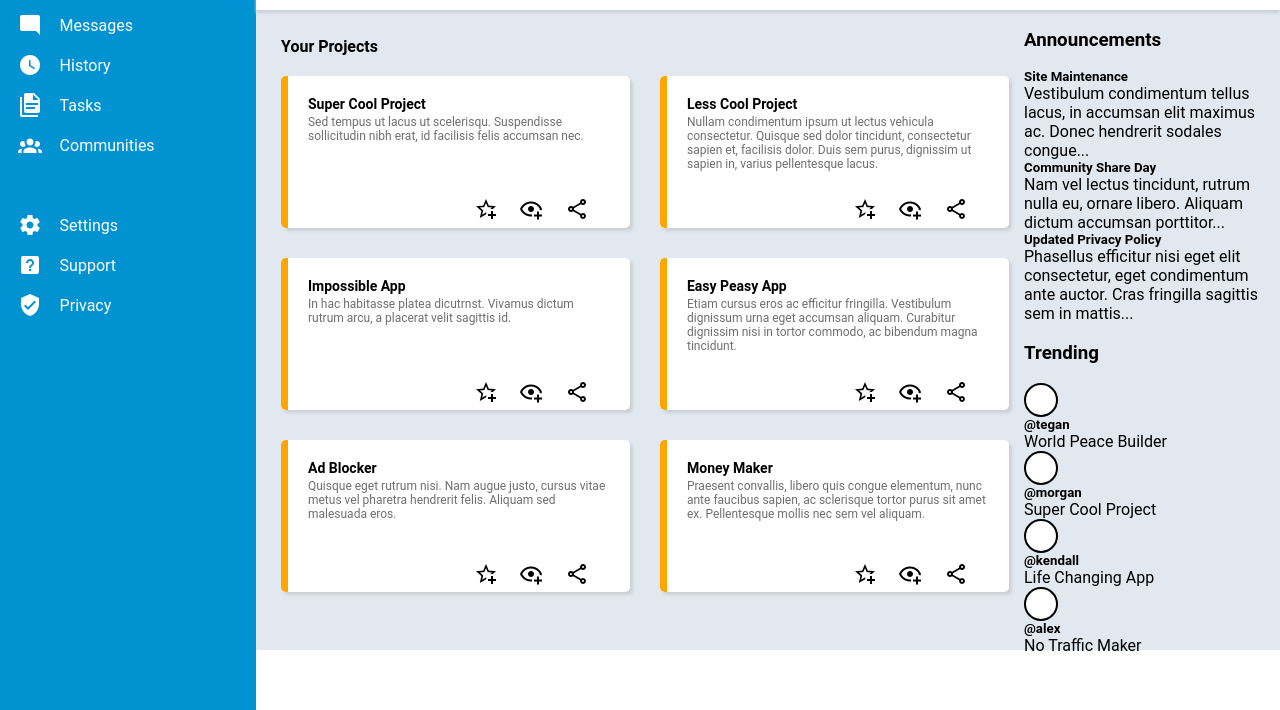
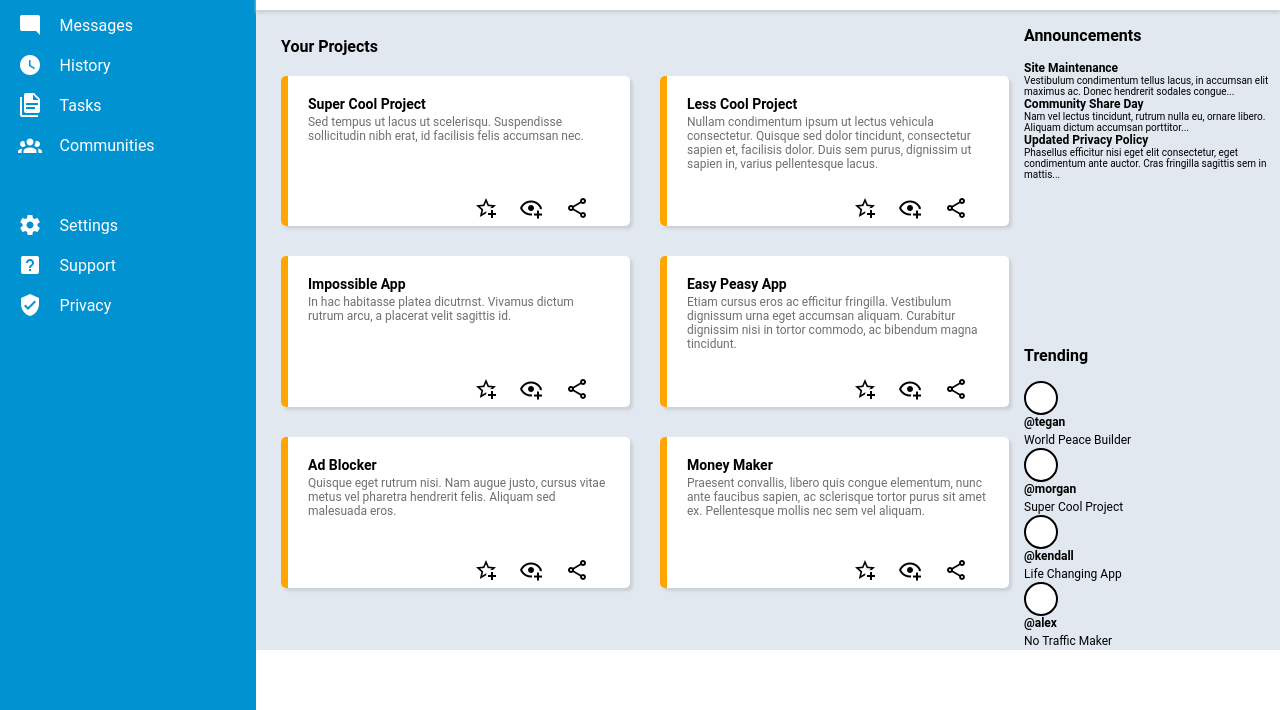
Before and after one commit to wazzupope/admin-dashboard, a plain HTML site: page index.html in a window 1280 px wide. Shown: the part 150-860 px from the top of the page. Drawn offline with Linux system fonts and the light colour scheme.

Commit message:
adjust font sizes for aside section

```diff
--- a/styles.css
+++ b/styles.css
@@ -7,10 +7,12 @@ body {
 
 .announcement-description {
  margin: auto;
+ font-size: 10px;
 }
 
 .announcement-header {
   margin: auto;
+  font-size: 12px;
 }
 
 .buttons {
@@ -72,10 +74,12 @@ body {
 
 .trending-description {
   margin: auto;
+  font-size: 12px;
 }
 
 .trending-header {
   margin: auto;
+  font-size: 12px;
 }
 
 .user-photo-large {
@@ -97,6 +101,15 @@ body {
 
 #actions {
   margin: 0px 30px;
+}
+
+#aside {
+  display: grid;
+  grid-template-rows: 50% 50%;
+}
+
+#announcement-title {
+  font-size: 16px;
 }
 
 #dashboard {
@@ -206,6 +219,10 @@ body {
   margin: 0px 20px;
 }
 
+#trending-title {
+  font-size: 16px;
+}
+
 #username {
   font-size: 16px;
   font-weight: 700;
```
